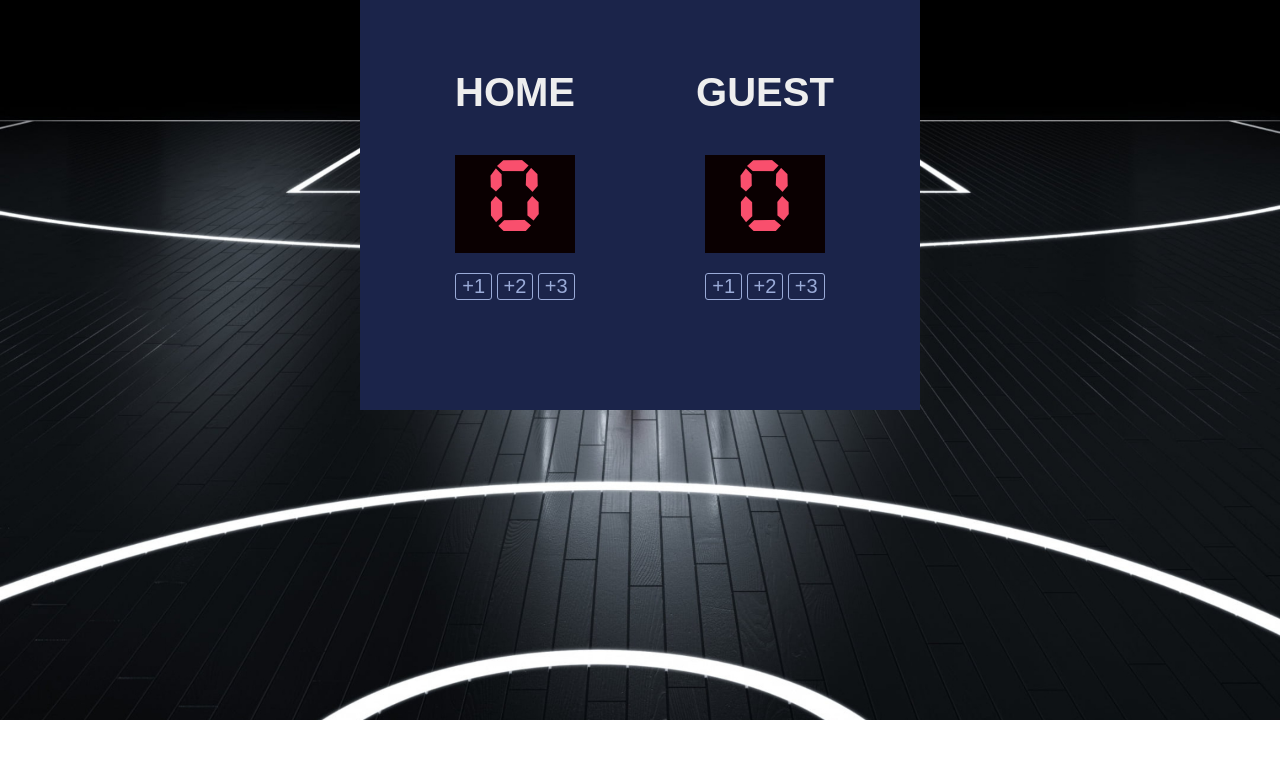
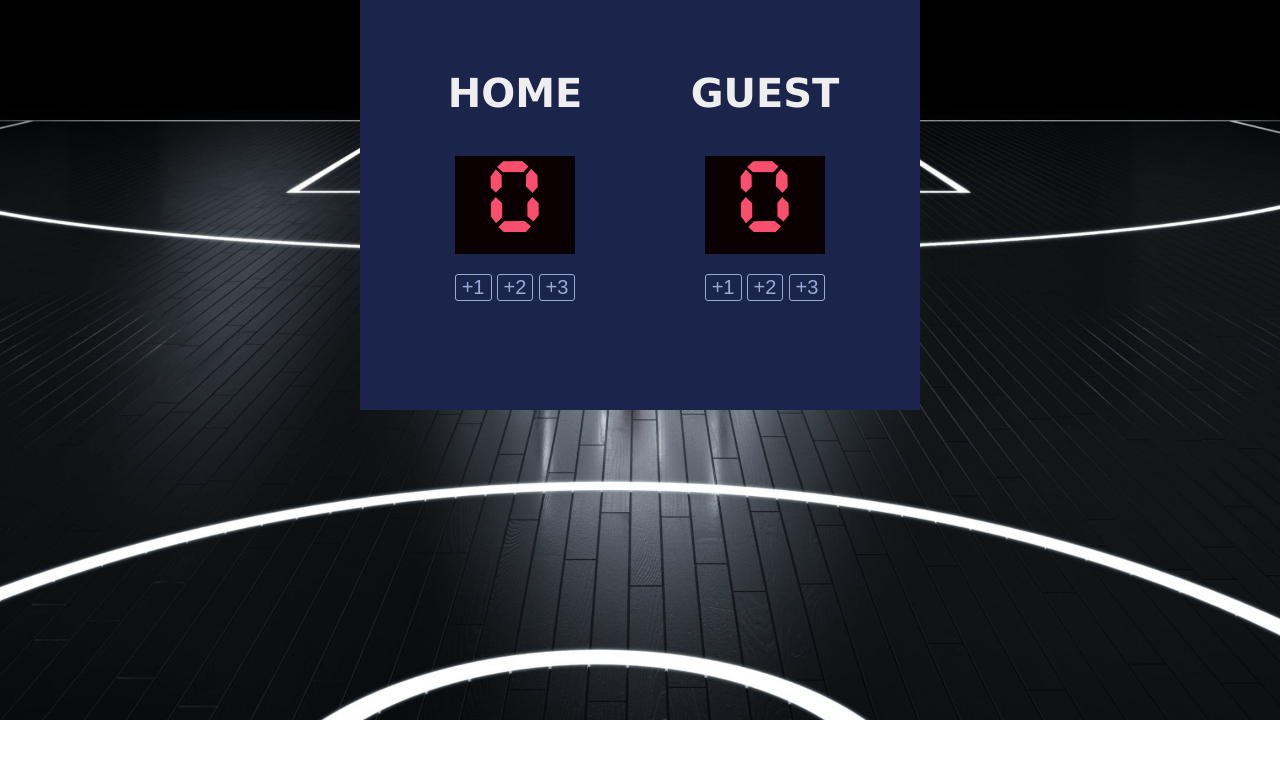
Before and after one commit to SeanChirwa/Basketball-Scoreboard, a plain HTML site: page index.html in a window 1280 px wide. Drawn offline with Linux system fonts and the light colour scheme; a small style sheet from the web is missing.

Commit message:
font fixed

```diff
--- a/style.css
+++ b/style.css
@@ -10,7 +10,7 @@ body {
     background-repeat: no-repeat;
 
     color: #EEEEEE;
-    font-family: 'Cursed Timer ULiL', sans-serif,Verdana, Geneva, Tahoma, sans-serif;
+    font-family: Verdana, Geneva, Tahoma, sans-serif;
 
 }
 
```
